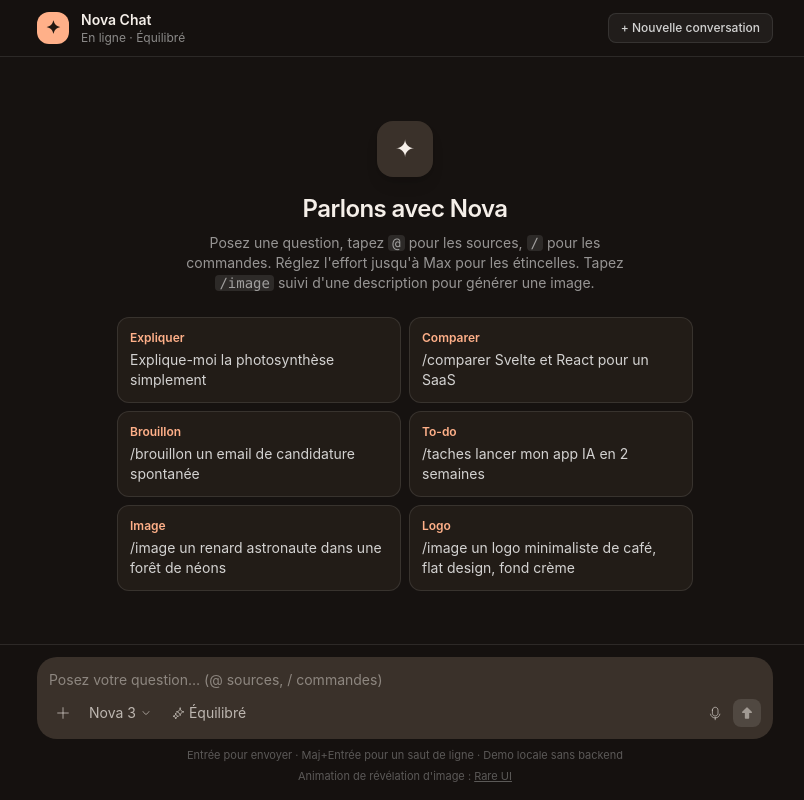
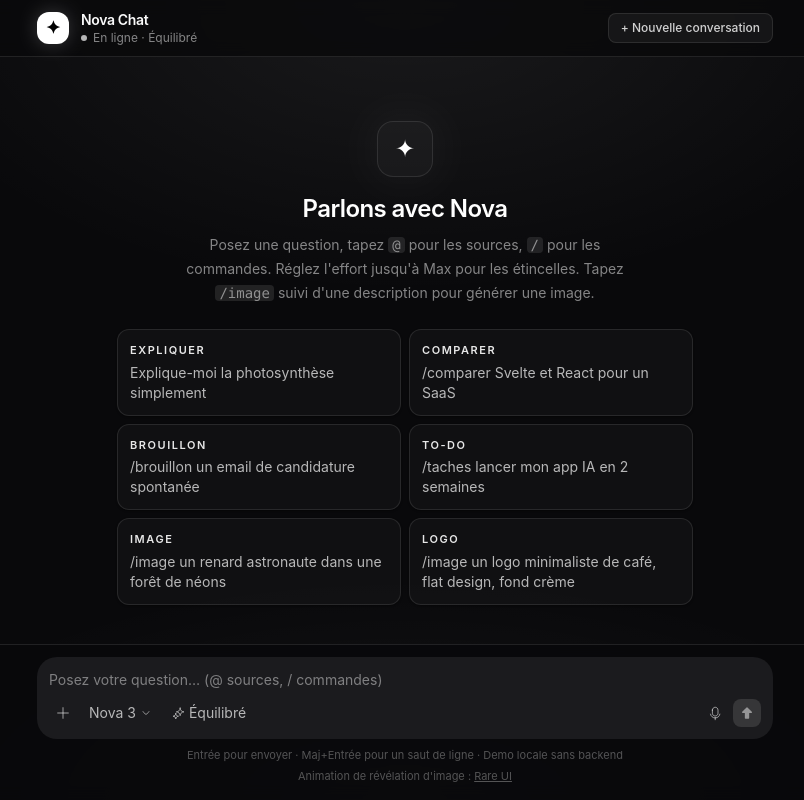
Before and after one commit to GautierPicon/Nova-Chat, a SvelteKit app: page / in a window 1280 px wide. Shown: the whole page, without its empty margins (235-1039 px from the left). Built offline with nearby package versions, Linux system fonts and the light colour scheme.

Commit message:
style: pro monochrome black and white identity

```diff
--- a/src/app.html
+++ b/src/app.html
@@ -1,5 +1,5 @@
 <!doctype html>
-<html lang="en">
+<html lang="fr" class="dark">
 	<head>
 		<meta charset="utf-8" />
 		<meta name="viewport" content="width=device-width, initial-scale=1" />
--- a/src/routes/+page.svelte
+++ b/src/routes/+page.svelte
@@ -175,20 +175,20 @@
 		const full = isImage ? '' : fakeAnswer(text, detail, detail.effort ?? currentEffort);
 		const vitesse = (detail.effort ?? currentEffort) === 'Rapide' ? 14 : 26;
 
-		// Trace de réflexion animée pendant la génération
+		// Trace de réflexion animée pendant la génération (texte uniquement)
 		clearThoughtTimers();
 		thoughtSteps = [];
-		(
-			isImage
-				? ['Analyse du prompt', "Génération de l'image", 'Révélation finale']
-				: ['Analyse de la question', 'Préparation de la réponse', 'Vérification du ton']
-		).forEach((step, i) => {
+		if (!isImage) {
+			['Analyse de la question', 'Préparation de la réponse', 'Vérification du ton'].forEach(
+				(step, i) => {
 					thoughtTimers.push(
 						setTimeout(() => {
 							thoughtSteps = [...thoughtSteps, step];
 						}, 500 + i * 1000)
 					);
-		});
+				}
+			);
+		}
 
 		// Message assistant vide, rempli ensuite (texte streamé ou image révélée)
 		messages = [
@@ -375,22 +375,32 @@
 	<title>Nova — Interface IA</title>
 </svelte:head>
 
-<div class="flex min-h-screen flex-col bg-[#161210] text-[#F5EFE9]">
+<div class="relative flex min-h-screen flex-col bg-[#09090B] text-[#FAFAFA]">
+	<div
+		aria-hidden="true"
+		class="pointer-events-none absolute inset-x-0 top-0 h-[420px] bg-[radial-gradient(60%_100%_at_50%_0%,rgba(255,255,255,0.07),transparent_70%)]"
+	></div>
+	<div
+		aria-hidden="true"
+		class="pointer-events-none absolute inset-x-0 bottom-0 h-[320px] bg-[radial-gradient(60%_100%_at_50%_100%,rgba(255,255,255,0.05),transparent_70%)]"
+	></div>
 	<!-- Header -->
 	<header
-		class="sticky top-0 z-10 border-b border-white/10 bg-[#161210]/90 backdrop-blur"
+		class="sticky top-0 z-10 border-b border-white/10 bg-[#09090B]/80 backdrop-blur"
 	>
 		<div class="mx-auto flex h-14 w-full max-w-3xl items-center gap-3 px-4">
 			<span
-				class="grid h-8 w-8 place-items-center rounded-xl bg-[#FFB089] text-lg font-bold text-[#211812]"
+				class="grid h-8 w-8 place-items-center rounded-xl bg-white text-lg font-bold text-black shadow-[0_0_24px_-6px_rgba(255,255,255,0.5)]"
 				aria-hidden="true">✦</span
 			>
 			<div class="leading-tight">
-				<p class="text-sm font-semibold">Nova Chat</p>
-				<p class="text-xs text-white/50">
+				<p class="text-sm font-semibold tracking-tight">Nova Chat</p>
+				<p class="flex items-center gap-1.5 text-xs text-white/50">
 					{#if busy}
+						<i class="inline-block h-1.5 w-1.5 animate-pulse rounded-full bg-white"></i>
 						<span class="animate-pulse">Nova réfléchit…</span>
 					{:else}
+						<i class="inline-block h-1.5 w-1.5 rounded-full bg-white/70"></i>
 						En ligne · {currentEffort}
 					{/if}
 				</p>
@@ -399,7 +409,7 @@
 			<button
 				type="button"
 				onclick={newChat}
-				class="rounded-lg border border-white/10 bg-white/5 px-3 py-1.5 text-xs font-medium text-white/80 transition hover:bg-white/10 hover:text-white"
+				class="rounded-lg border border-white/10 bg-white/5 px-3 py-1.5 text-xs font-medium text-white/80 transition outline-none hover:bg-white/10 hover:text-white focus-visible:ring-2 focus-visible:ring-white/40"
 			>
 				+ Nouvelle conversation
 			</button>
@@ -407,16 +417,19 @@
 	</header>
 
 	<!-- Messages -->
-	<div bind:this={scrollEl} class="mx-auto w-full max-w-3xl flex-1 overflow-y-auto px-4 py-6">
+	<div
+		bind:this={scrollEl}
+		class="relative mx-auto w-full max-w-3xl flex-1 overflow-y-auto px-4 py-6"
+	>
 		{#if messages.length === 0}
 			<div class="pt-10 text-center">
 				<div
-					class="mx-auto grid h-14 w-14 place-items-center rounded-2xl bg-[#3A312A] text-2xl shadow-lg"
+					class="mx-auto grid h-14 w-14 place-items-center rounded-2xl border border-white/10 bg-white/[0.04] text-2xl text-white shadow-[0_0_60px_-15px_rgba(255,255,255,0.3)]"
 				>
 					✦
 				</div>
-				<h1 class="mt-4 text-2xl font-semibold tracking-tight">Parlons avec Nova</h1>
-				<p class="mx-auto mt-2 max-w-md text-sm text-white/55">
+				<h1 class="mt-4 text-2xl font-semibold tracking-tight text-white">Parlons avec Nova</h1>
+				<p class="mx-auto mt-2 max-w-md text-sm leading-6 text-white/50">
 					Posez une question, tapez <code class="rounded bg-white/10 px-1">@</code> pour les
 					sources, <code class="rounded bg-white/10 px-1">/</code> pour les commandes. Réglez
 					l'effort jusqu'à Max pour les étincelles. Tapez
@@ -428,10 +441,12 @@
 						<button
 							type="button"
 							onclick={() => sendSuggestion(s.text)}
-							class="rounded-xl border border-white/10 bg-[#221C17] p-3 text-left transition hover:border-[#FFB089]/40 hover:bg-[#2A231D]"
+							class="rounded-xl border border-white/10 bg-white/[0.03] p-3 text-left shadow-[0_1px_2px_rgba(0,0,0,0.4)] transition outline-none hover:border-white/25 hover:bg-white/[0.06] focus-visible:ring-2 focus-visible:ring-white/40"
 						>
-							<p class="text-xs font-semibold text-[#FFB089]">{s.title}</p>
-							<p class="mt-1 text-sm text-white/80">{s.text}</p>
+							<p class="text-[11px] font-semibold tracking-[0.14em] text-white/90 uppercase">
+								{s.title}
+							</p>
+							<p class="mt-1 text-sm text-white/70">{s.text}</p>
 						</button>
 					{/each}
 				</div>
@@ -454,26 +469,27 @@
 									</div>
 								{/if}
 								<div
-									class="rounded-2xl rounded-br-md bg-[#3A312A] px-4 py-2.5 text-sm leading-6 whitespace-pre-wrap"
+									class="rounded-2xl rounded-br-md bg-white px-4 py-2.5 text-sm leading-6 font-medium text-black shadow-[0_2px_12px_-4px_rgba(255,255,255,0.25)] whitespace-pre-wrap"
 								>
 									{m.content}
 								</div>
-								<p class="mt-1 text-right text-[11px] text-white/35">{m.time}</p>
+								<p class="mt-1 text-right text-[11px] text-white/40">{m.time}</p>
 							</div>
 						</li>
 					{:else}
 						<li class="flex gap-3">
 							<span
-								class="grid h-8 w-8 flex-none place-items-center rounded-xl bg-[#FFB089]/15 text-base text-[#FFB089]"
+								class="grid h-8 w-8 flex-none place-items-center rounded-xl border border-white/15 bg-white/[0.04] text-base text-white"
 								aria-hidden="true">✦</span
 							>
 							<div class="min-w-0 flex-1">
+								{#if m.kind !== 'image'}
 									<div class="mb-1.5">
 										<ThoughtLine
 											label="Réflexion…"
 											doneLabel="Réfléchi pendant"
-										color="#F5EFE9"
-										glyphColor="#FFB089"
+											color="#FAFAFA"
+											glyphColor="#FFFFFF"
 											fontSize={13}
 											glyph="sparkle"
 											working={busy && m.id === messages[messages.length - 1]?.id}
@@ -488,6 +504,7 @@
 											onSettle={(s: number) => onThoughtSettle(m.id, s)}
 										/>
 									</div>
+								{/if}
 								{#if m.kind === 'image'}
 									<div
 										class="mb-2 overflow-hidden rounded-2xl rounded-tl-md border border-white/10"
@@ -502,12 +519,13 @@
 											onRevealComplete={() => resolveReveal(m.id)}
 											onError={() => resolveReveal(m.id)}
 											class="ring-1 ring-white/10"
+											style="--muted: #141417"
 										/>
 									</div>
 								{/if}
 								{#if m.kind !== 'image' || m.content}
 									<div
-										class="rounded-2xl rounded-tl-md border border-white/8 bg-[#221C17] px-4 py-3 text-sm leading-6 whitespace-pre-wrap"
+										class="rounded-2xl rounded-tl-md border border-white/10 bg-white/[0.03] px-4 py-3 text-sm leading-6 whitespace-pre-wrap"
 									>
 									{#if m.content}
 										{m.content}{#if busy && m.id === messages[messages.length - 1].id}<span
@@ -516,26 +534,28 @@
 									{:else}
 										<span class="flex items-center gap-1 text-white/50">
 											<i
-												class="inline-block h-1.5 w-1.5 animate-bounce rounded-full bg-[#FFB089]"
+												class="inline-block h-1.5 w-1.5 animate-bounce rounded-full bg-white/70"
 											></i>
 											<i
-												class="inline-block h-1.5 w-1.5 animate-bounce rounded-full bg-[#FFB089] [animation-delay:150ms]"
+												class="inline-block h-1.5 w-1.5 animate-bounce rounded-full bg-white/70 [animation-delay:150ms]"
 											></i>
 											<i
-												class="inline-block h-1.5 w-1.5 animate-bounce rounded-full bg-[#FFB089] [animation-delay:300ms]"
+												class="inline-block h-1.5 w-1.5 animate-bounce rounded-full bg-white/70 [animation-delay:300ms]"
 											></i>
 										</span>
 									{/if}
 									</div>
 								{/if}
-								<p class="mt-1 flex items-center gap-2 text-[11px] text-white/35">
+								<p
+									class="mt-1 flex items-center gap-2 text-[11px] tracking-wide text-white/40"
+								>
 									<span>{m.model ?? 'Nova 3'}</span>
 									<span>·</span>
 									<span>{m.effort ?? currentEffort}</span>
 									<span>·</span>
 									<span>{m.time}</span>
 									{#if m.stopped}
-										<span class="text-[#FFB089]">· arrêté</span>
+										<span class="text-white/60">· arrêté</span>
 									{/if}
 								</p>
 							</div>
@@ -547,14 +567,16 @@
 	</div>
 
 	<!-- Input -->
-	<footer class="sticky bottom-0 border-t border-white/10 bg-[#161210]/95 pb-4 backdrop-blur">
+	<footer
+		class="relative sticky bottom-0 border-t border-white/10 bg-[#09090B]/85 pb-4 backdrop-blur"
+	>
 		<div class="mx-auto flex w-full max-w-3xl justify-center px-4 pt-3">
 			<PromptBar
 				placeholder="Posez votre question… (@ sources, / commandes)"
-				background="#3A312A"
-				color="#F5EFE9"
-				menuBackground="#493D33"
-				sparkColor="#FFB089"
+				background="#1B1B1E"
+				color="#FAFAFA"
+				menuBackground="#26262A"
+				sparkColor="#FFFFFF"
 				sparkBoost={1}
 				width={760}
 				radius={20}
```
Also changed, not shown: src/lib/assets/favicon.svg. Lines whose indentation alone changed are shown as unchanged.
